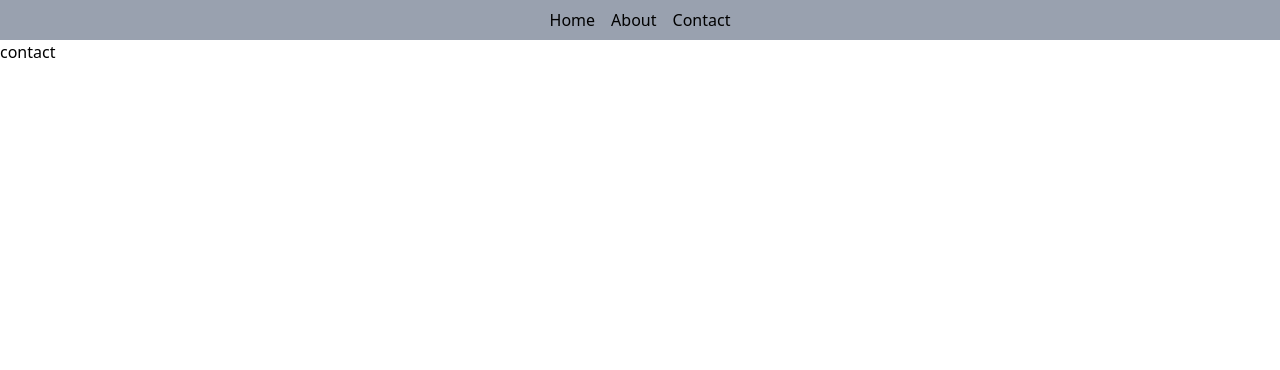
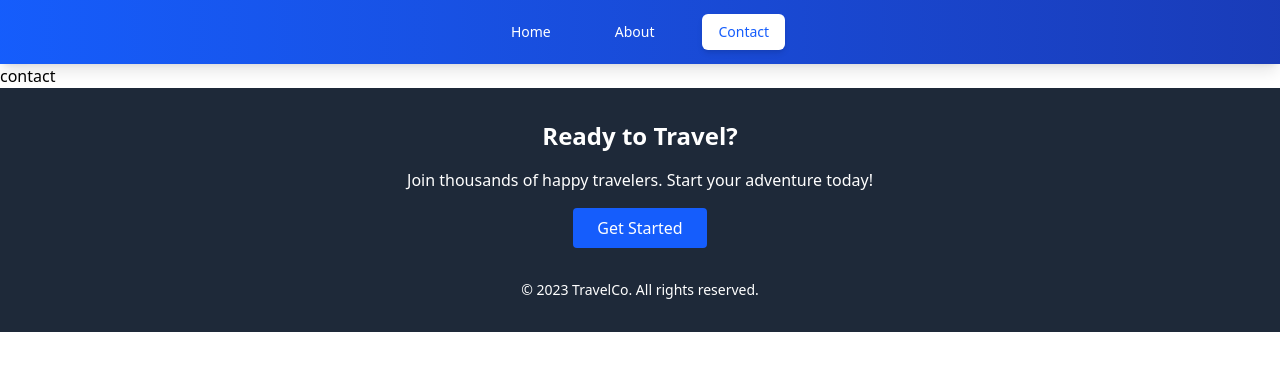
Before and after one commit to Hammad-000/lux-traveller, a React (Vite) app: page /contact in a window 1280 px wide. Shown: the top 370 px of the page. Built offline with nearby package versions, Linux system fonts and the light colour scheme.

Commit message:
home pg update

```diff
--- a/src/App.jsx
+++ b/src/App.jsx
@@ -1,11 +1,11 @@
-
 import { BrowserRouter as Router, Route, Routes, NavLink, Navigate } from 'react-router-dom';
 import About from './pages/About';
 import Contact from './pages/Contact';
 import Error from './pages/Error';
 import Home from './pages/Home';
+import Footer from './components/Footer';
+import './index.css'
 
-import './index.css'
 
 function App() {
 
@@ -13,10 +13,50 @@ function App() {
   return (
       <Router>
       <div className=''>
-        <nav className='flex p-2 bg-gray-400 justify-center gap-4'>
-          <NavLink to="/home">Home</NavLink>
-          <NavLink to="/about">About</NavLink>
-          <NavLink to="/contact">Contact</NavLink>
+        {/* Redesigned Navigation Bar */}
+        <nav className='bg-gradient-to-r from-blue-600 to-blue-800 shadow-lg'>
+          <div className='max-w-7xl mx-auto px-4 sm:px-6 lg:px-8'>
+            <div className='flex justify-center items-center h-16'>
+              <div className='flex space-x-4 md:space-x-8'>
+                <NavLink
+                  to="/home"
+                  className={({ isActive }) =>
+                    `px-4 py-2 rounded-md text-sm font-medium transition duration-300 ease-in-out ${
+                      isActive
+                        ? 'bg-white text-blue-600 shadow-md'
+                        : 'text-white hover:bg-blue-500 hover:text-white'
+                    }`
+                  }
+                >
+                  Home
+                </NavLink>
+                <NavLink
+                  to="/about"
+                  className={({ isActive }) =>
+                    `px-4 py-2 rounded-md text-sm font-medium transition duration-300 ease-in-out ${
+                      isActive
+                        ? 'bg-white text-blue-600 shadow-md'
+                        : 'text-white hover:bg-blue-500 hover:text-white'
+                    }`
+                  }
+                >
+                  About
+                </NavLink>
+                <NavLink
+                  to="/contact"
+                  className={({ isActive }) =>
+                    `px-4 py-2 rounded-md text-sm font-medium transition duration-300 ease-in-out ${
+                      isActive
+                        ? 'bg-white text-blue-600 shadow-md'
+                        : 'text-white hover:bg-blue-500 hover:text-white'
+                    }`
+                  }
+                >
+                  Contact
+                </NavLink>
+              </div>
+            </div>
+          </div>
         </nav>
 
 
@@ -30,6 +70,7 @@ function App() {
       </div>
       <div>
       </div>
+<Footer />
     </Router>
   )
 }
--- /dev/null
+++ b/src/components/Footer.jsx
@@ -0,0 +1,21 @@
+
+
+function Footer() {
+
+    return (
+
+
+   <footer className="bg-gray-800 text-white py-8 px-4">
+        <div className="max-w-6xl mx-auto text-center">
+          <h3 className="text-2xl font-bold mb-4">Ready to Travel?</h3>
+          <p className="mb-4">Join thousands of happy travelers. Start your adventure today!</p>
+          <button className="bg-blue-600 px-6 py-2 rounded hover:bg-blue-700 transition">Get Started</button>
+          <p className="mt-8 text-sm">© 2023 TravelCo. All rights reserved.</p>
+        </div>
+      </footer>
+
+
+    );
+
+}
+export default Footer
--- a/src/pages/Home.jsx
+++ b/src/pages/Home.jsx
@@ -21,35 +21,40 @@ function TravelLandingPage() {
 
         </video>
         <div className="relative z-10 flex flex-col items-center justify-center h-full text-center text-white px-4">
-          <motion.h1
+          <motion.div
             initial={{ opacity: 0, y: 50 }}
             animate={{ opacity: 1, y: 0 }}
             transition={{ duration: 1 }}
-            style={{ y }}  // Applied the parallax transform here
-            className="text-5xl md:text-7xl font-bold mb-4"
+            style={{ y }}
+            className="flex flex-col items-center justify-center"
           >
-            Explore the World
-          </motion.h1>
+            <div className="text-2xl md:text-5xl font-bold mb-4 flex items-center justify-center gap-2 flex-wrap">
+              <span>Explore the World</span>
+              <span className="inline-block">
+                <video
+                  className="w-20 h-12 md:w-32 md:h-20 object-cover rounded"
+                  autoPlay
+                  muted
+                  loop
+                  playsInline
+                >
+                  <source src="/video/main.mp4" type="video/mp4" />
+                </video>
+              </span>
+            </div>
+            <div className="text-2xl md:text-5xl font-bold">
+              with  Lux Traveller
+            </div>
+          </motion.div>
+
           <motion.p
             initial={{ opacity: 0, y: 50 }}
             animate={{ opacity: 1, y: 0 }}
             transition={{ duration: 1, delay: 0.5 }}
-            className="text-xl md:text-2xl mb-8"
+            className="text-xl md:text-2xl mb-8 mt-4"
           >
             Discover breathtaking destinations and create unforgettable memories.
           </motion.p>
-
-          {/* Search Bar */}
-          {/* <motion.div
-            initial={{ opacity: 0, scale: 0.8 }}
-            animate={{ opacity: 1, scale: 1 }}
-            transition={{ duration: 1, delay: 1 }}
-            className="bg-white rounded-lg p-4 shadow-lg flex flex-col md:flex-row gap-4 w-full max-w-2xl"
-          >
-            <input type="text" placeholder="Where to?" className="flex-1 p-2 border rounded" />
-            <input type="date" className="flex-1 p-2 border rounded" />
-            <button className="bg-blue-600  px-6 py-2 rounded hover:bg-blue-700 transition">Search</button>
-          </motion.div> */}
         </div>
       </section>
 
@@ -59,8 +64,8 @@ function TravelLandingPage() {
         <div className="grid grid-cols-1 md:grid-cols-3 gap-8 max-w-6xl mx-auto">
           {[
 
-            { name: "Shangrila, Gilgit", img: "https://unsplash.com/photos/a-scenic-view-of-a-lake-surrounded-by-mountains-Y5kB_QFQCRY" },  // Fixed: Direct image URL
             { name: "Tokyo, Japan", img: "https://images.unsplash.com/photo-1540959733332-eab4deabeeaf?ixlib=rb-4.0.3&auto=format&fit=crop&w=2071&q=80" },
+            { name: "Shangrila, Gilgit", img: "https://images.unsplash.com/photo-1679951124125-50cc4029d727?q=80&w=687&auto=format&fit=crop&ixlib=rb-4.1.0&ixid=M3wxMjA3fDB8MHxwaG90by1wYWdlfHx8fGVufDB8fHx8fA%3D%3D  " },
             { name: "Bali, Indonesia", img: "https://images.unsplash.com/photo-1537953773345-d172ccf13cf1?ixlib=rb-4.0.3&auto=format&fit=crop&w=2070&q=80" },
           ].map((dest, index) => (
             <motion.div
@@ -125,15 +130,7 @@ function TravelLandingPage() {
         </div>
       </section>
 
-      {/* Footer */}
-      <footer className="bg-gray-800 text-white py-8 px-4">
-        <div className="max-w-6xl mx-auto text-center">
-          <h3 className="text-2xl font-bold mb-4">Ready to Travel?</h3>
-          <p className="mb-4">Join thousands of happy travelers. Start your adventure today!</p>
-          <button className="bg-blue-600 px-6 py-2 rounded hover:bg-blue-700 transition">Get Started</button>
-          <p className="mt-8 text-sm">© 2023 TravelCo. All rights reserved.</p>
-        </div>
-      </footer>
+
     </div>
   );
 }
```
